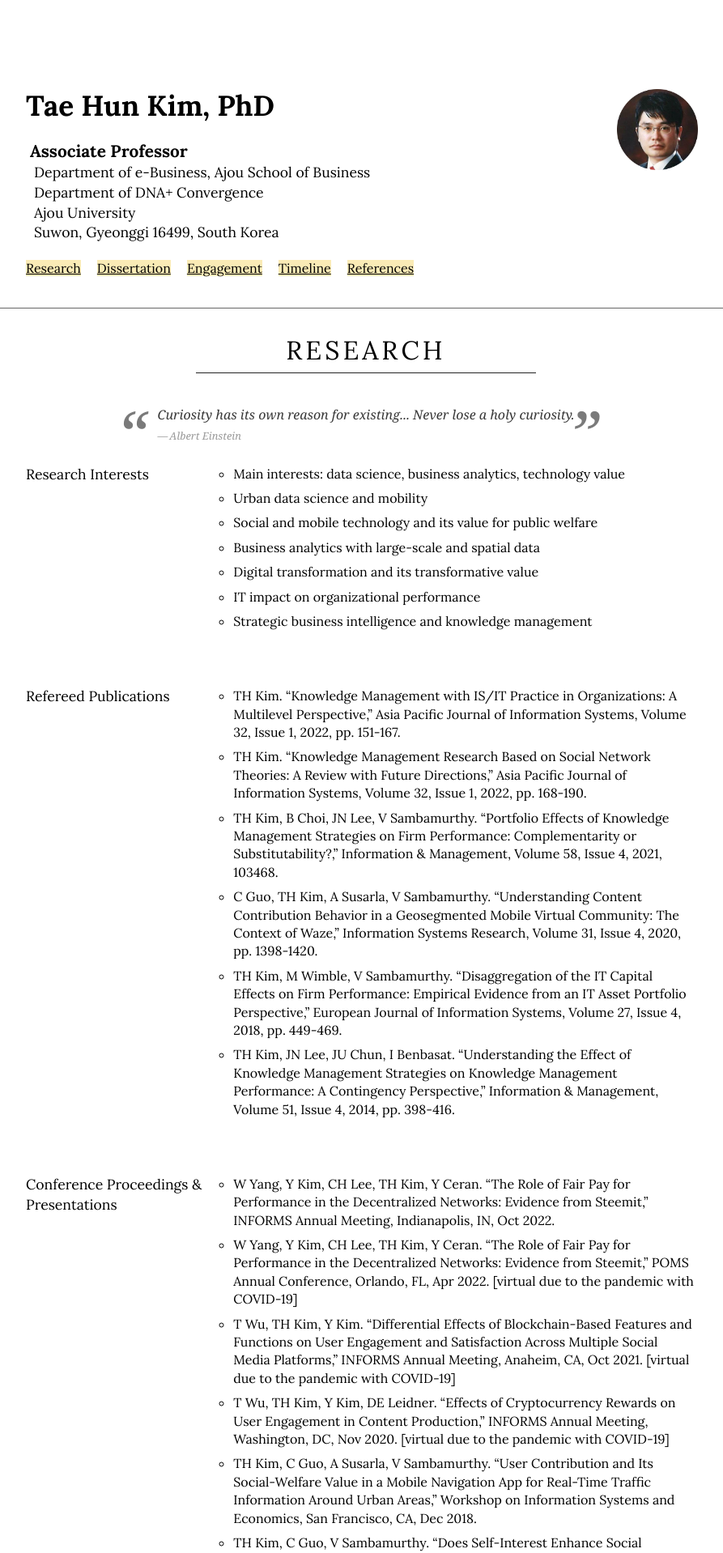
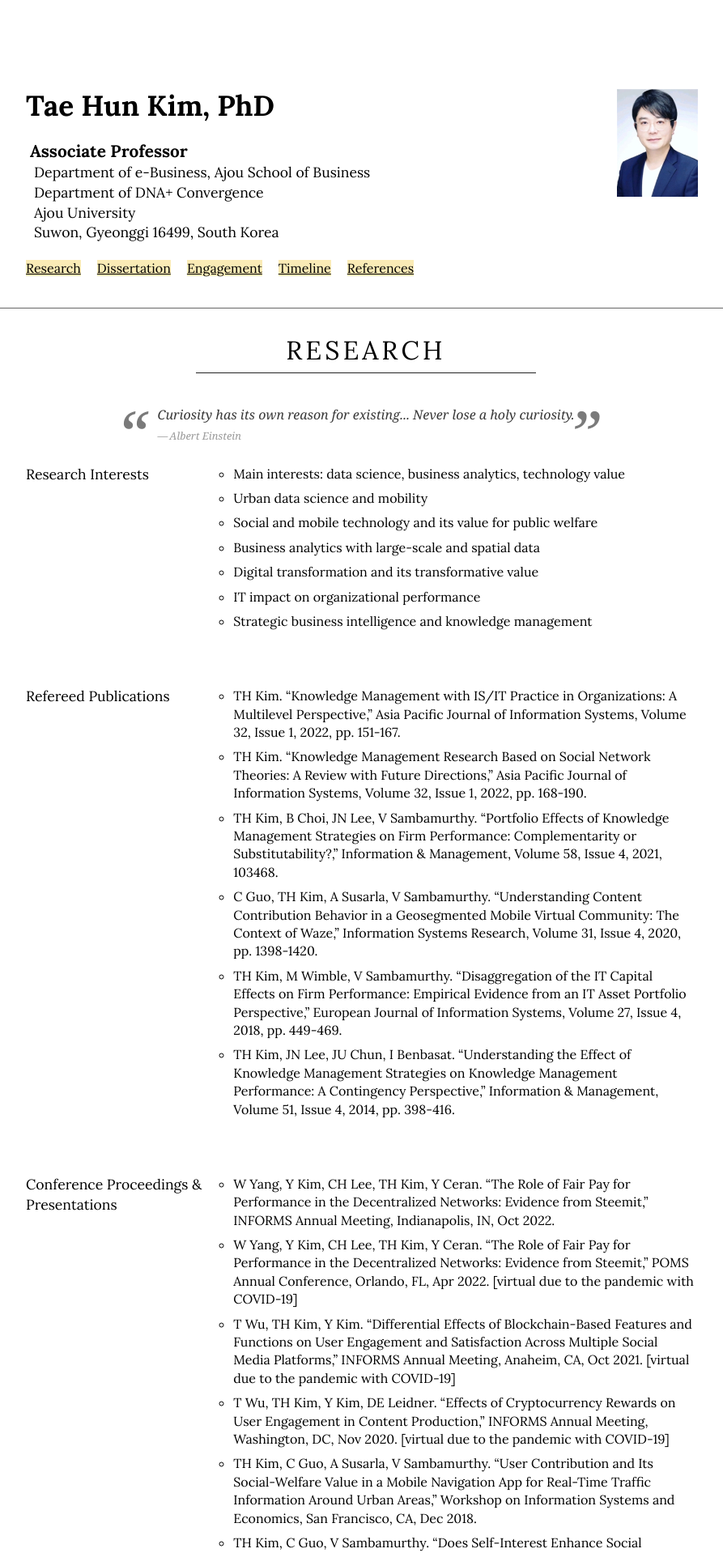
Before and after one commit to istaehun/taehun, a Jekyll site: the page built from index.html, in a window 1280 px wide. Shown: the top 1918 px of the page at 81% size, without its empty margins (188-1081 px from the left). Built offline with Jekyll 4.4.1, drawn with Linux system fonts in a browser that asks for light colours; nearby versions of some CDN libraries.

Commit message:
Update header.html

```diff
--- a/_includes/header.html
+++ b/_includes/header.html
@@ -1,7 +1,7 @@
 <header>
     <div class="container">
         <div class="intro">
-            <img class="profile" src="img/profile.png">
+            <img class="profile" src="img/IMG_0328.jpeg">
             <p class="intro__name">{{ site.name }}</p>
             <p class="intro__main">{{ site.data.info.main }}</p>
             {% for extra in site.data.info.extra %}
```
